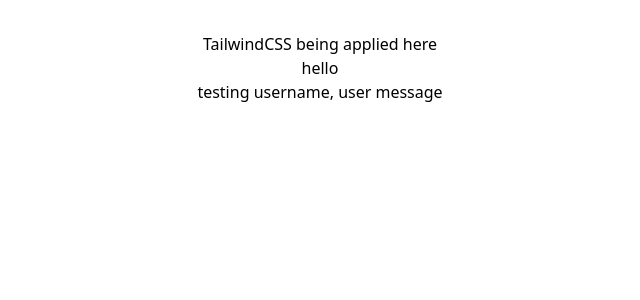
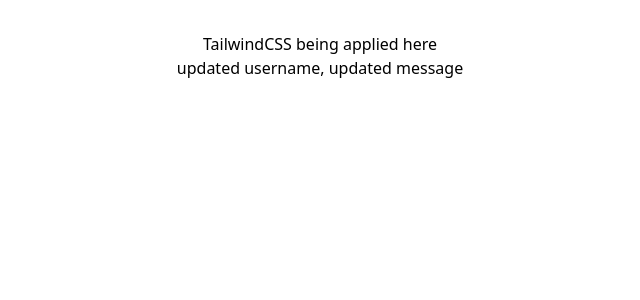
Before and after one commit to chinsiang99/project-01, a React (Vite) app: page / in a window 1280 px wide. Shown: the top 300 px of the page, without its empty margins (320-960 px from the left). Built offline with nearby package versions, Linux system fonts and the light colour scheme.

Commit message:
feat: update app component

```diff
--- a/src/App.tsx
+++ b/src/App.tsx
@@ -15,7 +15,7 @@
       setUsername("updated username")
     }, 5000)
 
-    return clearTimeout(timer)
+    return () => clearTimeout(timer)
   }, [])
 
   return (
@@ -28,7 +28,6 @@
         </div>
       </div>
       <div>
-        hello
         <Message/>
       </div>
     </UserContext.Provider>
```
